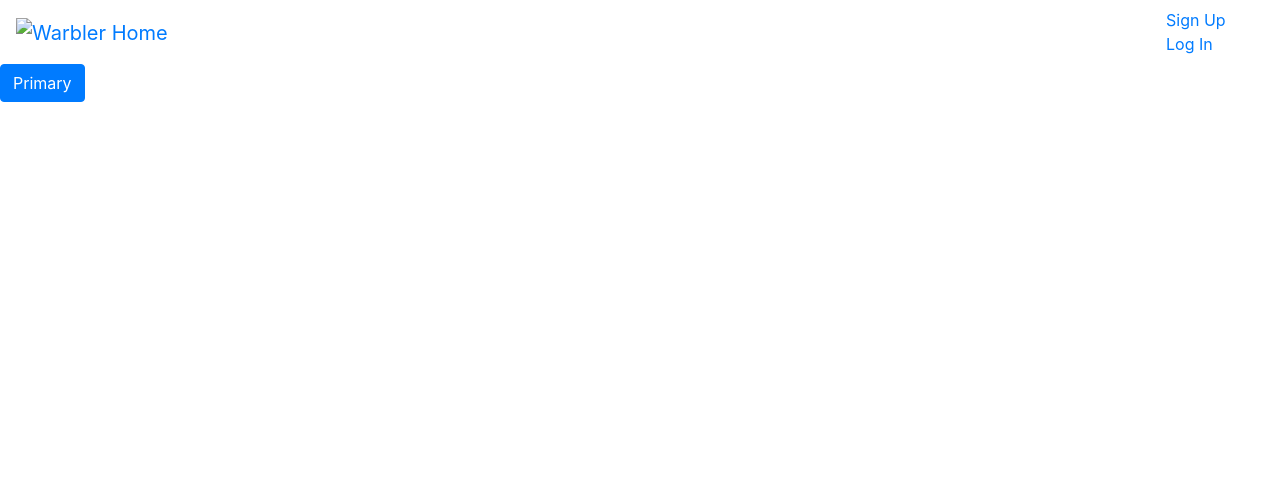
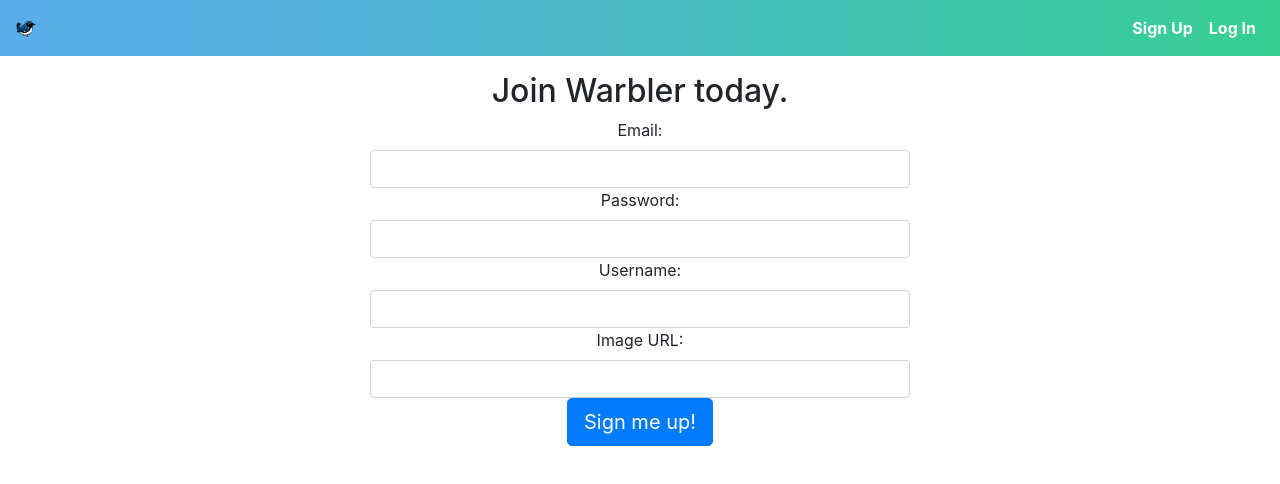
Before and after one commit to rickyklu/warbler, a React app in the folder warbler-client/: page /signup in a window 1280 px wide. Built offline with nearby package versions, Linux system fonts and the light colour scheme.

Commit message:
add login/signup error checking

```diff
--- a/warbler-client/public/index.html
+++ b/warbler-client/public/index.html
@@ -2,7 +2,6 @@
 <html lang="en">
   <head>
     <meta charset="utf-8">
-    <link rel="shortcut icon" href="%PUBLIC_URL%/favicon.ico">
     <meta name="viewport" content="width=device-width, initial-scale=1, shrink-to-fit=no">
     <meta name="theme-color" content="#000000">
     <!--
@@ -29,7 +28,6 @@
       To begin the development, run `npm start` or `yarn start`.
       To create a production bundle, use `npm run build` or `yarn build`.
     -->
-    <button type="button" class="btn btn-primary">Primary</button>
     <link rel="stylesheet" href="https://stackpath.bootstrapcdn.com/bootstrap/4.1.3/css/bootstrap.min.css" integrity="sha384-MCw98/SFnGE8fJT3GXwEOngsV7Zt27NXFoaoApmYm81iuXoPkFOJwJ8ERdknLPMO" crossorigin="anonymous">
   </body>
 </html>
--- /dev/null
+++ b/warbler-client/src/components/AuthForm.js
@@ -0,0 +1,94 @@
+// one component for signup and login
+import React, { Component } from "react";
+
+export default class AuthForm extends Component {
+    constructor(props){
+        super(props);
+        this.state = {
+            email: "",
+            username: "",
+            password: "",
+            profileImageUrl: "",
+        };
+    }
+
+    handleSubmit = e => {
+        e.preventDefault();
+        const authType = this.props.signUp ? "signup" : "signin";
+        this.props.onAuth(authType, this.state)
+            .then( () => {
+                console.log("logged in");
+            })
+    }
+
+    handleChange = e => {
+        this.setState({
+            [e.target.name]: e.target.value
+        })
+    }
+
+    render(){
+        const { email, username, password, profileImageUrl } = this.state;
+        const { heading, buttonText, signUp, errors, history, removeError } = this.props;
+        history.listen(() => {
+            removeError();
+        });
+        return(
+          <div>
+            <div className="row justify-content-md-center text-center">
+            <div className="col-md-6">
+              <form onSubmit={this.handleSubmit}>
+                <h2>{heading}</h2>
+                {errors.message && (
+                  <div className="alert alert-danger">{errors.message}</div>
+                )}
+                <label htmlForm="email">Email:</label>
+                <input
+                  className="form-control"
+                  id="email"
+                  name="email"
+                  onChange={this.handleChange}
+                  value={email}
+                  type="text"
+                />
+                <label htmlForm="password">Password:</label>
+                <input
+                  className="form-control"
+                  id="password"
+                  name="password"
+                  onChange={this.handleChange}
+                  type="password"
+                />
+                {signUp && (
+                  <div>
+                    <label htmlForm="username">Username:</label>
+                    <input
+                      className="form-control"
+                      id="username"
+                      name="username"
+                      onChange={this.handleChange}
+                      value={username}
+                      type="text"
+                    />
+                    <label htmlForm="image-url">Image URL:</label>
+                    <input
+                      className="form-control"
+                      id="image-url"
+                      name="profileImageUrl"
+                      onChange={this.handleChange}
+                      value={profileImageUrl}
+                      type="text"
+                    />
+
+                  </div>
+                )}
+                <button className="btn btn-primary btn-blk btn-lg" type="submit">
+                  {buttonText}
+                </button>
+              </form>
+            </div>
+            </div>
+          </div>
+        )
+    }
+}
--- /dev/null
+++ b/warbler-client/src/components/Homepage.js
@@ -0,0 +1,14 @@
+import React from "react";
+import { Link } from "react-router-dom";
+
+const Homepage = () => (
+  <div className="home-hero">
+    <h1>What's happening?</h1>
+    <h4>New to warbler?</h4>
+    <Link to="/signup" className="btn btn-primary">
+      Sign up here
+    </Link>
+  </div>
+);
+
+export default Homepage;
--- a/warbler-client/src/containers/App.js
+++ b/warbler-client/src/containers/App.js
@@ -3,6 +3,7 @@
 import { configureStore } from "../store";
 import { BrowserRouter as Router } from "react-router-dom";
 import Navbar from "./Navbar"
+import Main from "./Main"
 // router to navigate from page to page
 
 const store = configureStore();
@@ -12,6 +13,7 @@
         <Router>
             <div className="onboarding">
                 <Navbar />
+                <Main />
             </div>
         </Router>
     </Provider>
--- /dev/null
+++ b/warbler-client/src/containers/Main.js
@@ -0,0 +1,61 @@
+import React from "react";
+import { Switch, Route, withRouter, Redirect } from "react-router-dom";
+import { connect } from "react-redux";
+import Homepage from "../components/Homepage";
+import AuthForm from "../components/AuthForm";
+import { authUser } from "../store/actions/auth";
+import { removeError } from "../store/actions/errors";
+
+const Main = props => {
+  const { authUser, errors, removeError } = props;
+  return (
+    <div className="container">
+      <Switch>
+        <Route exact path="/" render={props => <Homepage {...props} />} />
+        <Route
+          exact
+          path="/signin"
+          render={props => {
+            return (
+              <AuthForm
+                removeError={removeError}
+                errors={errors}
+                onAuth={authUser}
+                buttonText="Log in"
+                heading="Welcome Back."
+                {...props}
+              />
+            );
+          }}
+        />
+        <Route
+          exact
+          path="/signup"
+          render={props => {
+            return (
+              <AuthForm
+                removeError={removeError}
+                errors={errors}
+                onAuth={authUser}
+                signUp
+                buttonText="Sign me up!"
+                heading="Join Warbler today."
+                {...props}
+              />
+            );
+          }}
+        />
+      </Switch>
+    </div>
+  );
+};
+
+function mapStateToProps(state) {
+  return {
+    errors: state.errors
+  };
+}
+
+export default withRouter(
+  connect(mapStateToProps, { authUser, removeError })(Main)
+);
--- a/warbler-client/src/containers/Navbar.js
+++ b/warbler-client/src/containers/Navbar.js
@@ -1,14 +1,16 @@
 import React, { Component } from "react";
 import { Link } from "react-router-dom";
 import { connect } from "react-redux";
+import Logo from "../images/warbler-logo.png";
 
 class Navbar extends Component {
   render (){
     return (
       <nav className="navbar navbar-expand">
         <div className="container-fluid">
+        <div className="navbar-header ">
             <Link to="/" className="navbar-brand">
-                <img src="" alt="Warbler Home" />
+                <img src={Logo} alt="Warbler Home" />
             </Link>
         </div>
         <ul className="nav navbar-nav navbar-right">
@@ -19,6 +21,7 @@
             <Link to="/signin">Log In</Link>
           </li>
         </ul>
+        </div>
       </nav>
     );
   }
--- a/warbler-client/src/index.css
+++ b/warbler-client/src/index.css
@@ -1,14 +1,57 @@
 body {
-  margin: 0;
-  padding: 0;
-  font-family: -apple-system, BlinkMacSystemFont, "Segoe UI", "Roboto", "Oxygen",
-    "Ubuntu", "Cantarell", "Fira Sans", "Droid Sans", "Helvetica Neue",
-    sans-serif;
-  -webkit-font-smoothing: antialiased;
-  -moz-osx-font-smoothing: grayscale;
+    background-color: #e6ecf0;
 }
 
-code {
-  font-family: source-code-pro, Menlo, Monaco, Consolas, "Courier New",
-    monospace;
+.navbar{
+    margin-bottom: 1rem;
 }
+
+.navbar a {
+    font-weight: bold;
+    color: white;
+}
+
+.navbar a:hover{
+    color: white;
+    text-decoration: underline;
+    cursor: pointer;
+}
+
+
+.navbar-brand > img {
+    display: inline-block;
+    width: 20px;
+    border-radius: 2px;
+    margin-bottom: 2px;
+    margin-right: 5px;
+
+}
+
+ul.nav.navbar-nav li{
+    margin: 0 0.5rem;
+}
+
+.onboarding > .navbar {
+    background-image: url("./images/nav-bg.png");
+    background-size: 100% 100%;
+}
+
+.home-hero{
+    width: 100vw;
+    height: 100vh;
+    position: absolute;
+    top: 0;
+    left: 0;
+    display: flex;
+    align-items: center;
+    justify-content: center;
+    background-image: url("./images/signed-out-home.jpg");
+    z-index: -1;
+    text-align: center;
+    padding: 1rem;
+    background-position: center center;
+    background-size: cover;
+    flex-direction: column;
+    color: #fff;
+    text-shadow: 0 0 8px #66757f;
+}
--- /dev/null
+++ b/warbler-client/src/services/api.js
@@ -0,0 +1,23 @@
+import axios from "axios";
+
+//export function setTokenHeader(token){
+//    return new Promise((reo))
+//    if (token){
+//        axios.defaults.headers.common["Authorization"] = `Bearer ${token}`;
+//    }
+//    else {
+//        delete axios.defaults.headers.common["Authorization"];
+//    }
+//}
+
+export function apiCall(method, path, data) {
+  return new Promise((resolve, reject) => {
+    return axios[method](path, data)
+      .then(res => {
+        return resolve(res.data);
+      })
+      .catch(err => {
+        return reject(err.response.data.error);
+      });
+  });
+}
--- /dev/null
+++ b/warbler-client/src/store/actions/auth.js
@@ -0,0 +1,31 @@
+// request to backend
+import { apiCall } from "../../services/api";
+import { SET_CURRENT_USER } from "../actionTypes";
+import { addError, removeError } from "./errors";
+
+export function setCurrentUser(user){
+    // will be sent to redux reducer
+    return {
+        type: SET_CURRENT_USER,
+        user
+    }
+}
+
+export function authUser(type, userData) {
+  return dispatch => {
+    // wrap our thunk in a promise so we can wait for the API call
+    return new Promise((resolve, reject) => {
+      return apiCall("post", `/api/auth/${type}`, userData)
+        .then(({ token, ...user }) => {
+          localStorage.setItem("jwtToken", token);
+          dispatch(setCurrentUser(user));
+          dispatch(removeError());
+          resolve(); // indicate that the API call succeeded
+        })
+        .catch(err => {
+          dispatch(addError(err.message));
+          reject(); // indicate the API call failed
+        });
+    });
+  };
+}
--- /dev/null
+++ b/warbler-client/src/store/actions/errors.js
@@ -0,0 +1,10 @@
+import { ADD_ERROR, REMOVE_ERROR } from "../actionTypes";
+
+export const addError = error => ({
+    type: ADD_ERROR,
+    error
+});
+
+export const removeError = () => ({
+    type: REMOVE_ERROR
+});
--- a/warbler-client/src/store/reducers/errors.js
+++ b/warbler-client/src/store/reducers/errors.js
@@ -5,7 +5,7 @@
     switch(action.type) {
         case ADD_ERROR:
             // return original state plus the action error
-            return {...state, message:action.error}
+            return {...state, message: action.error}
         case REMOVE_ERROR:
             // return new obj state plus the action error
             return {...state, message: null }
```
Also changed, not shown: warbler-client/public/favicon.ico (added), warbler-client/public/manifest.json, warbler-client/src/images/default-profile-image.jpg (added), warbler-client/src/images/nav-bg.png (added), warbler-client/src/images/signed-out-home.jpg (added), warbler-client/src/images/warbler-hero.jpg (added), warbler-client/src/images/warbler-logo.png (added).
